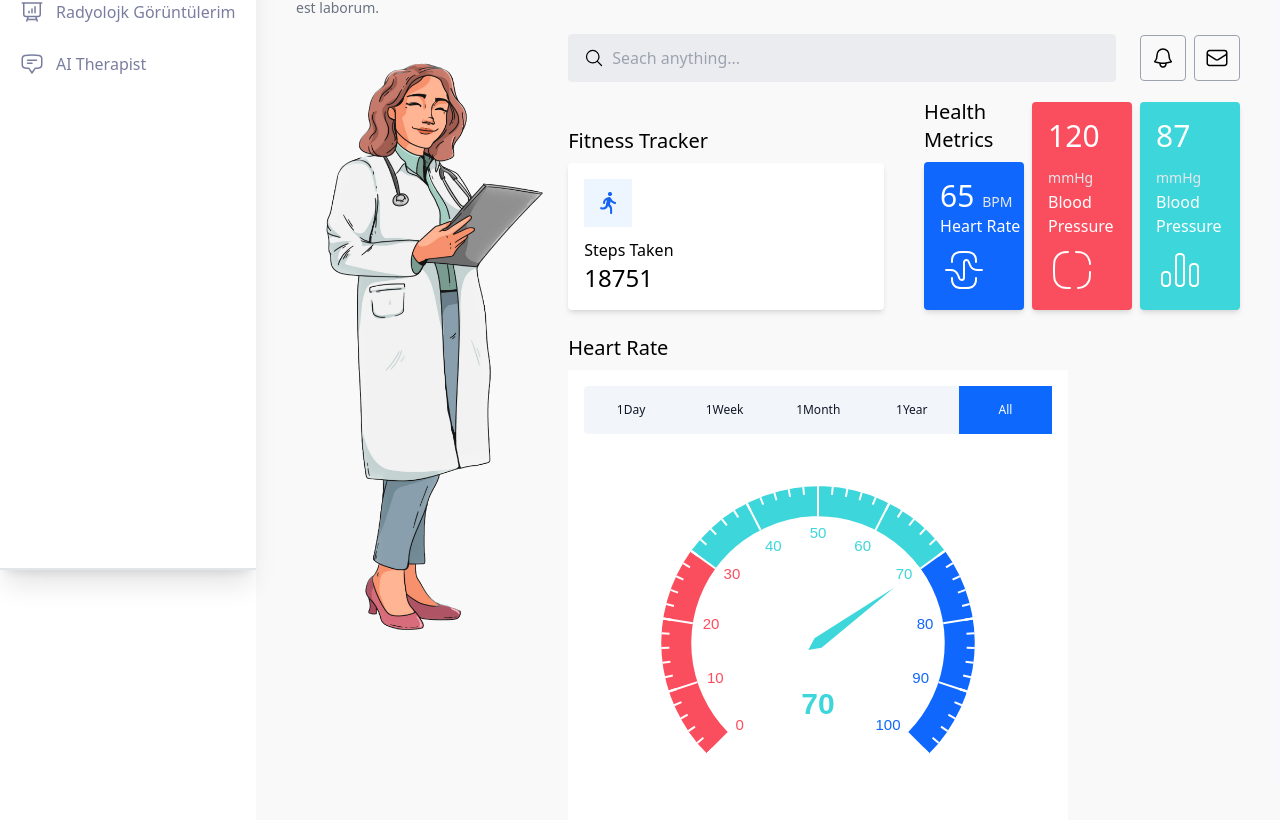
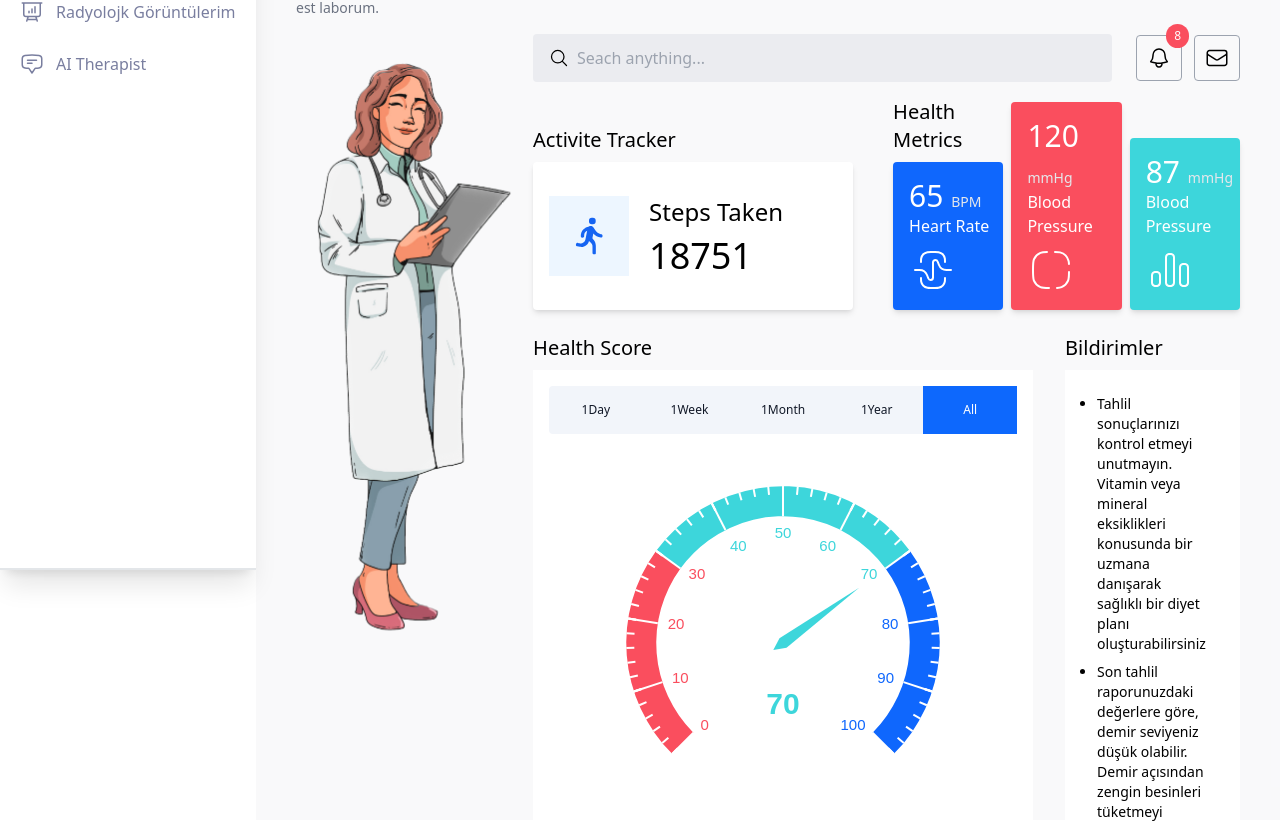
Before and after one commit to herohasan0/bes-wellness, a Next.js app: page / in a window 1280 px wide. Shown: the part 230-1054 px from the top of the page. Built offline with nearby package versions, Linux system fonts and the light colour scheme.

Commit message:
add notifications

```diff
--- a/src/Components/Icons/FitnessIcon.jsx
+++ b/src/Components/Icons/FitnessIcon.jsx
@@ -3,8 +3,8 @@ import React from "react";
 export default function FitnessIcon() {
   return (
     <svg
-      width="24"
-      height="24"
+      width="full"
+      height="full"
       viewBox="0 0 24 24"
       fill="none"
       xmlns="http://www.w3.org/2000/svg"
--- a/src/Components/MetricsSection/index.jsx
+++ b/src/Components/MetricsSection/index.jsx
@@ -20,8 +20,11 @@ export default function MetricsSection() {
             placeholder="Seach anything..."
           />
         </div>
-        <div className="flex space-x-2">
-          <div className="border border-gray-400 p-2.5 cursor-pointer rounded">
+        <div className="flex space-x-3">
+          <div className="border relative border-gray-400 p-2.5 cursor-pointer rounded">
+            <span className="absolute -top-3 -right-2 bg-[#FA4E5E] text-xs flex items-center justify-center px-2 py-1 rounded-full text-white">
+              8
+            </span>
             <BellIcon />
           </div>
           <div className="border border-gray-400 p-2.5 cursor-pointer rounded">
@@ -33,16 +36,16 @@ export default function MetricsSection() {
       <div className="flex mt-4 space-x-10">
         <div className="flex items-end w-full space-x-10">
           <div className="w-full max-w-xs">
-            <label className="text-xl font-medium">Fitness Tracker</label>
-            <div className="bg-white flex text-black flex-col pl-4 py-4 rounded shadow-md mt-2">
-              <div className="w-12 h-12 bg-[#EDF6FF] flex items-center justify-center">
+            <label className="text-xl font-medium">Activite Tracker</label>
+            <div className="bg-white flex text-black pl-4 py-[34px] rounded shadow-md mt-2 space-x-5">
+              <div className="w-20 h-20 bg-[#EDF6FF] flex items-center justify-center p-5">
                 <FitnessIcon />
               </div>
 
-              <label className="font-medium text-base mt-[11px]">
-                Steps Taken
-              </label>
-              <span className="font-medium text-2xl">18751</span>
+              <div className="flex flex-col justify-between">
+                <label className="font-medium text-2xl">Steps Taken</label>
+                <span className="font-normal text-4xl">18751</span>
+              </div>
             </div>
           </div>
           <div className="flex items-end w-full space-x-2">
--- a/src/Components/ScoreComponent/index.jsx
+++ b/src/Components/ScoreComponent/index.jsx
@@ -113,9 +113,9 @@ export default function ScoreComponent() {
   };
 
   return (
-    <div className="mt-6">
-      <label className="font-medium text-xl">Heart Rate</label>
-      <div className="w-[500px] h-[450px] bg-white py-4 px-4 mt-2">
+    <div className="">
+      <label className="font-medium text-xl">Health Score</label>
+      <div className="w-[500px] h-[450px] bg-white p-4 mt-2">
         <ul className="justify-between font-medium text-center text-gray-500 text-xs flex bg-[#F2F5FA] rounded">
           {TabList.map((tab) => (
             <TabComponent
--- a/src/pages/index.js
+++ b/src/pages/index.js
@@ -5,6 +5,41 @@ import ScoreComponent from "@/Components/ScoreComponent";
 import IllustrationSection from "@/Components/IllustrationSection";
 
 export default function Home() {
+  const Notifications = [
+    {
+      id: 0,
+      text: "Tahlil sonuçlarınızı kontrol etmeyi unutmayın. Vitamin veya mineral eksiklikleri konusunda bir uzmana danışarak sağlıklı bir diyet planı oluşturabilirsiniz",
+    },
+    {
+      id: 1,
+      text: "Son tahlil raporunuzdaki değerlere göre, demir seviyeniz düşük olabilir. Demir açısından zengin besinleri tüketmeyi düşünün veya doktorunuza danışarak takviye alın.",
+    },
+    {
+      id: 2,
+      text: "Raporlarınıza göre, düzenli egzersiz yapmanız kalp sağlığınıza olumlu etki edebilir. Gün içinde kısa yürüyüşlere zaman ayırmayı deneyin",
+    },
+    {
+      id: 3,
+      text: "Kan basıncınızın yüksek olduğunu gösteren sonuçları değerlendirin. Tuz alımınızı azaltmak ve düzenli egzersiz yapmak, kan basıncınızı kontrol altında tutmaya yardımcı olabilir.",
+    },
+    {
+      id: 4,
+      text: "Son kan şekeri ölçümlerinize göre, şeker alımınızı gözden geçirin ve sağlıklı karbonhidratlara odaklanın. Diyabet riskinizi azaltmak için yaşam tarzınıza dikkat edin.",
+    },
+    {
+      id: 5,
+      text: "Tahlil sonuçlarınızda D vitamini eksikliği belirtileri görülüyor. Güneş ışığına maruz kalmak ve D vitamini takviyesi düşünmek sağlığınıza katkı sağlayabilir.",
+    },
+    {
+      id: 6,
+      text: "Son röntgen incelemesi sonuçlarına göre, belinizde hafif bir eğrilik tespit edildi. Düzenli sırt egzersizleri ve doğru duruş alışkanlıkları geliştirmek için fizyoterapistle görüşmeyi düşünün.",
+    },
+  ];
+
+  const CustomLi = ({ text }) => {
+    return <li className="text-sm my-2 list-disc">{text}</li>;
+  };
+
   return (
     <PageLayout>
       <div className="">
@@ -24,7 +59,19 @@ export default function Home() {
         <IllustrationSection />
         <div className="w-full">
           <MetricsSection />
-          <ScoreComponent />
+          <div className="flex mt-6 space-x-8">
+            <ScoreComponent />
+            <div>
+              <label className="font-medium text-xl">Bildirimler</label>
+              <div className="bg-white py-4 mt-2 h-[450px]">
+                <ul className="px-8">
+                  {Notifications.map((e) => (
+                    <CustomLi key={e.id} text={e.text} />
+                  ))}
+                </ul>
+              </div>
+            </div>
+          </div>
         </div>
       </div>
     </PageLayout>
```
